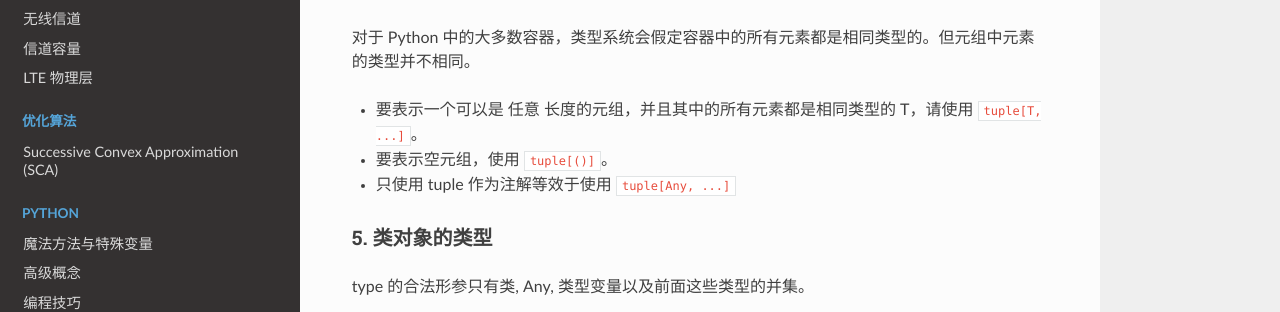
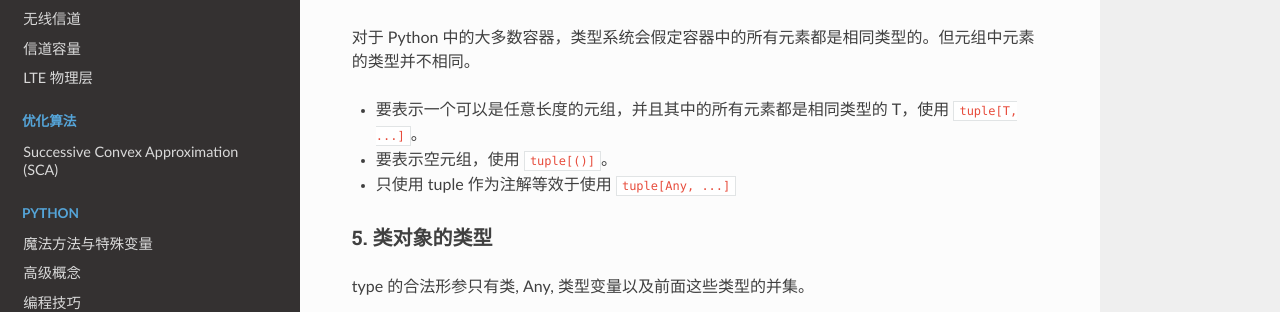
Before and after one commit to boyin96/WiCaNotes, a Sphinx documentation site: the page built from docs/source/typing.rst, in a window 1280 px wide and 900 px high, scrolled down 1592 px. Shown: the part 158-470 px from the top of the window. Built offline with Sphinx 7.4.7 and the Read the Docs theme 2.0.0, drawn with Linux system fonts in a browser that asks for light colours.

Commit message:
Update typing.rst

```diff
--- a/docs/source/typing.rst
+++ b/docs/source/typing.rst
@@ -73,7 +73,7 @@ collections.abc 中容器类都支持下标操作来以表示容器元素的预
 
 对于 Python 中的大多数容器，类型系统会假定容器中的所有元素都是相同类型的。但元组中元素的类型并不相同。
 
-- 要表示一个可以是 任意 长度的元组，并且其中的所有元素都是相同类型的 T，请使用 ``tuple[T, ...]``。
+- 要表示一个可以是任意长度的元组，并且其中的所有元素都是相同类型的 T，使用 ``tuple[T, ...]``。
 - 要表示空元组，使用 ``tuple[()]``。
 - 只使用 tuple 作为注解等效于使用 ``tuple[Any, ...]``
 
```
